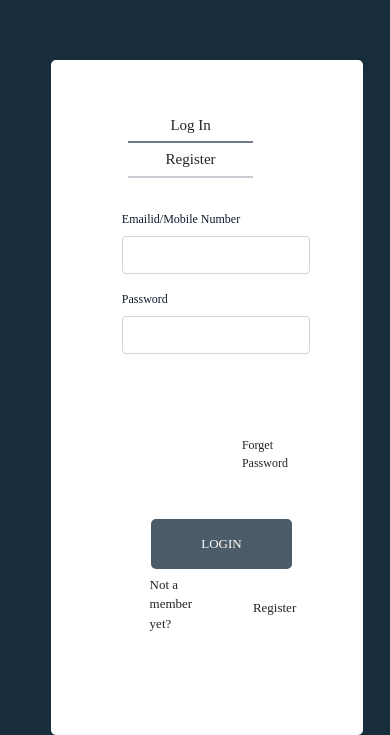
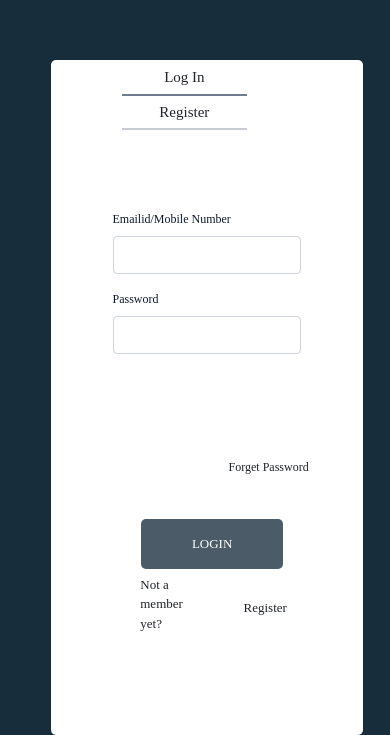
Before and after one commit to ankitsahu19/LoginFrame, a plain HTML site: page index.html in a window 390 px wide. Shown: the part 953-1688 px from the top of the page. Drawn offline with nearby package versions, Linux system fonts and the light colour scheme; a web font is replaced by a local one.

Commit message:
Update style.css

```diff
--- a/style.css
+++ b/style.css
@@ -70,8 +70,7 @@
   font-size: 12px;
   position: absolute;
   left: 60%;
-  bottom: 60%;
-  margin: 4px;
+  margin-top: 5%;
 }
 #button {
   color: rgb(255, 255, 255);
@@ -176,12 +175,14 @@
   .image {
     width: 80%;
     top: 5%;
+    left: 10%;
   }
 
   .text {
     width: 80%;
     top: 40%;
     font: 100%;
+    left: 10%;
   }
   .hero {
     height: 200%;
@@ -192,10 +193,24 @@
     top: 60%;
     height: 40%;
   }
+  .login {
+    left: 15%;
+    top: 20%;
+  }
+  .Register {
+    left: 12%;
+    top: 15%;
+  }
   #span {
     bottom: 48%;
   }
   #button1 {
     bottom: 1%;
   }
+  .change {
+    top: -2%;
+
+    left: 18%;
+    padding: 15px;
+  }
 }
```
